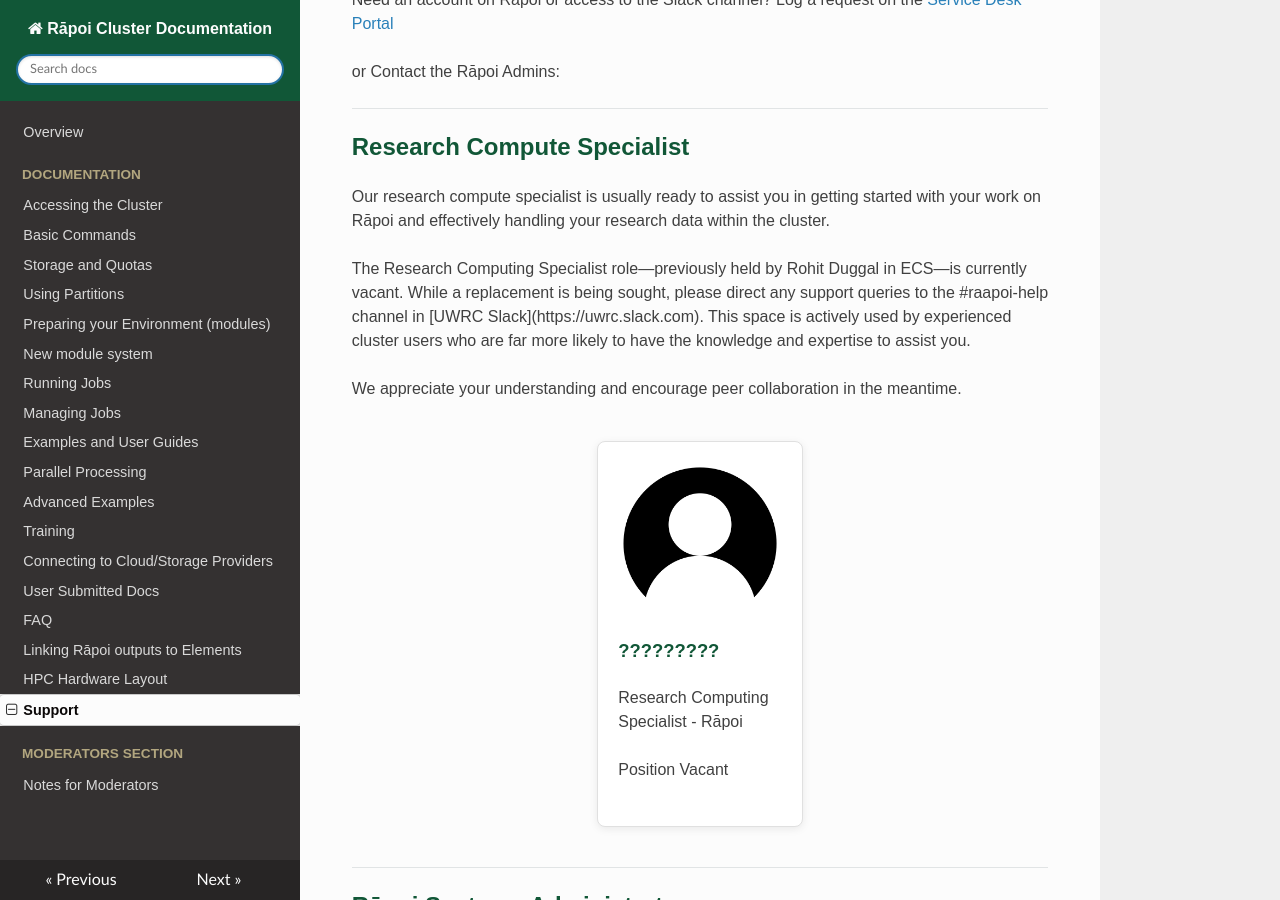
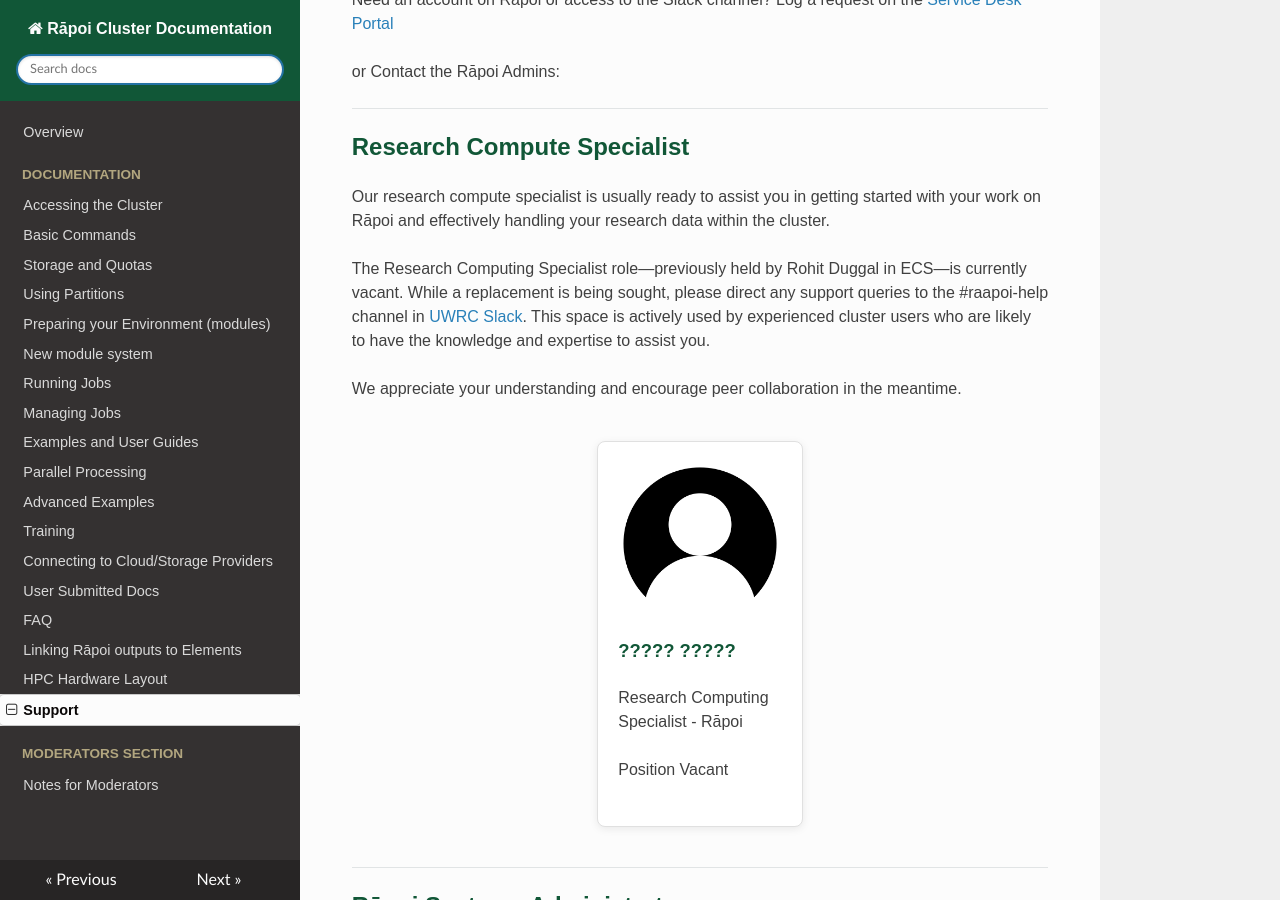
Before and after one commit to vuw-research-computing/raapoi-docs, an MkDocs documentation site: the page built from docs/support.md, in a window 1280 px wide and 900 px high, scrolled down 230 px. Built offline with MkDocs 1.6.1, drawn with Linux system fonts in a browser that asks for light colours; nearby versions of some CDN libraries; some web fonts are replaced; a script that is not in the unit is left out.

Commit message:
tweak formatting

```diff
--- a/docs/support.md
+++ b/docs/support.md
@@ -12,12 +12,12 @@ or Contact the Rāpoi Admins:
 
 ## Research Compute Specialist
 
-<p>Our research compute specialist is usually ready to assist you in getting started with your work on Rāpoi and effectively handling your research data within the cluster. </p>
+Our research compute specialist is usually ready to assist you in getting started with your work on Rāpoi and effectively handling your research data within the cluster.
 
-<p>The Research Computing Specialist role—previously held by Rohit Duggal in ECS—is currently vacant. While a replacement is being sought, please direct any support queries to the #raapoi-help channel in
-[UWRC Slack](https://uwrc.slack.com). This space is actively used by experienced cluster users who are far more likely to have the knowledge and expertise to assist you.</p>
+The Research Computing Specialist role—previously held by Rohit Duggal in ECS—is currently vacant. While a replacement is being sought, please direct any support queries to the #raapoi-help channel in
+[UWRC Slack](https://uwrc.slack.com). This space is actively used by experienced cluster users who are likely to have the knowledge and expertise to assist you.
 
-<p>We appreciate your understanding and encourage peer collaboration in the meantime.</p>
+We appreciate your understanding and encourage peer collaboration in the meantime.
 
 
 <p></p>
@@ -28,7 +28,7 @@ or Contact the Rāpoi Admins:
   <div class="card">
     <img src="../img/blank_user.png" alt="Avatar" style="width:100%">
     <div class="container">
-      <h4><b>?????????</b></h4>
+      <h4><b>????? ?????</b></h4>
       <p>Research Computing Specialist - Rāpoi</p>
       <p>Position Vacant</p>
     </div>
```
